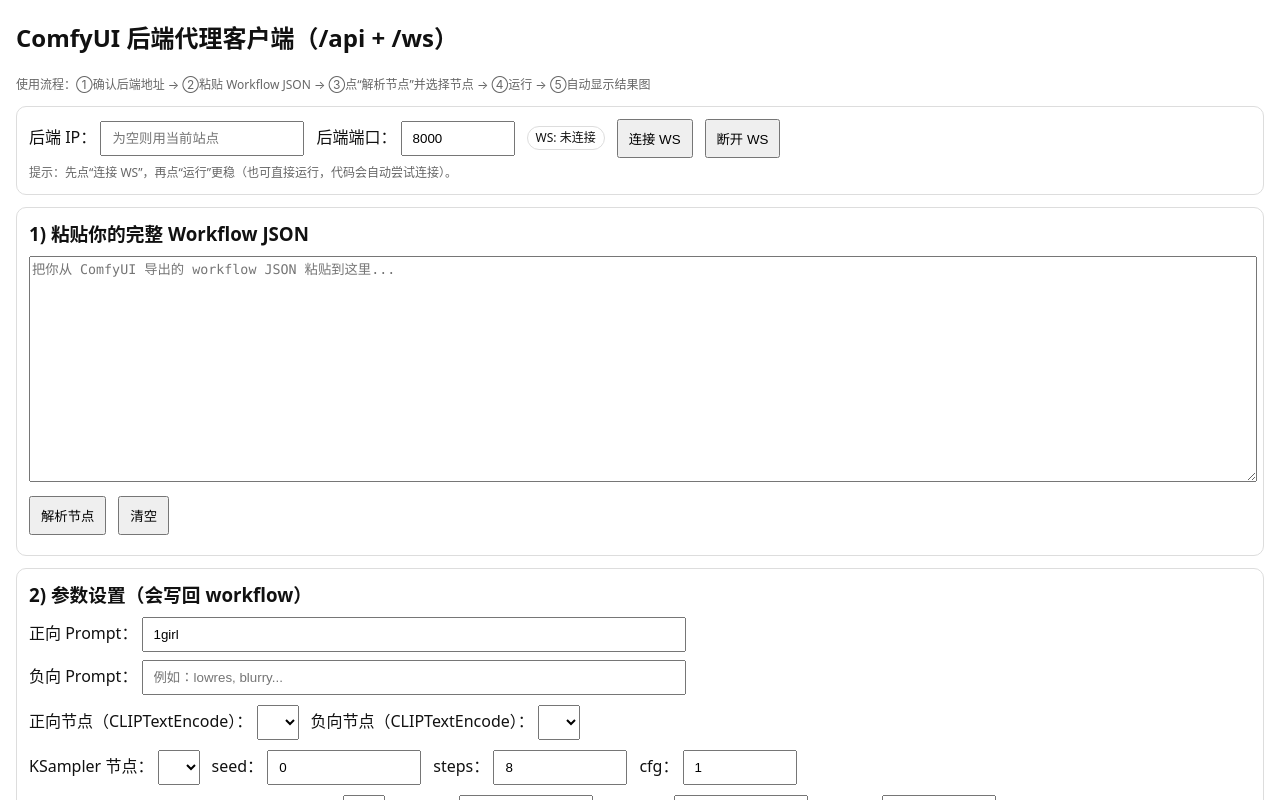
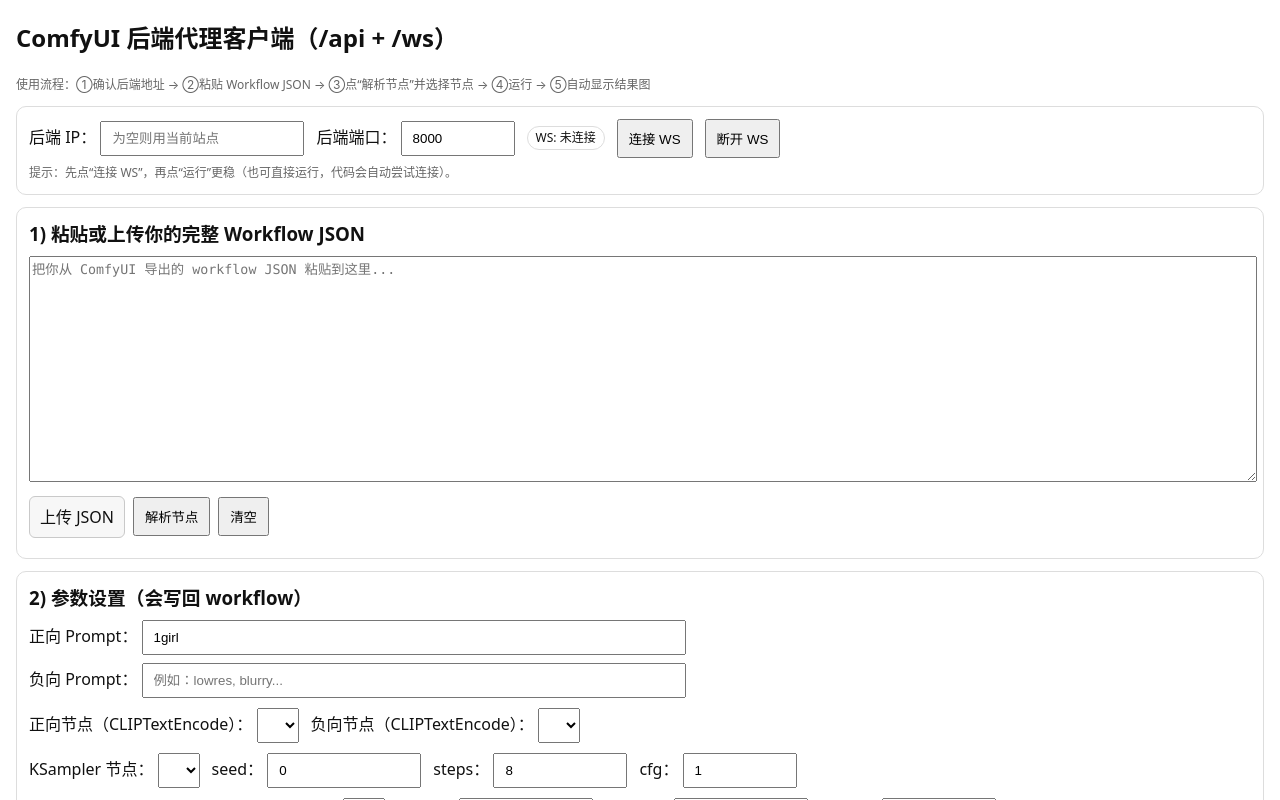
Before and after one commit to c1921/Comfyui-Assistant, a Vue app in the folder frontend/: page / in a window 1280 px wide. Shown: the top 800 px of the page. Built offline with nearby package versions, Linux system fonts and the light colour scheme.

Commit message:
feat: 添加工作流文件上传功能

```diff
--- a/frontend/src/components/WorkflowCard.vue
+++ b/frontend/src/components/WorkflowCard.vue
@@ -5,17 +5,43 @@
   (e: 'parse'): void
   (e: 'clear'): void
 }>()
+
+const onFileChange = (event: Event) => {
+  const target = event.target as HTMLInputElement
+  const file = target.files?.[0]
+  if (!file) return
+
+  const reader = new FileReader()
+  reader.onload = () => {
+    const text = typeof reader.result === 'string' ? reader.result : ''
+    emit('update:workflowJson', text)
+  }
+  reader.onerror = () => {
+    alert('读取 JSON 文件失败，请重试。')
+  }
+  reader.readAsText(file)
+  target.value = ''
+}
 </script>
 
 <template>
   <div class="card">
-    <h3 style="margin: 0 0 8px 0">1) 粘贴你的完整 Workflow JSON</h3>
+    <h3 style="margin: 0 0 8px 0">1) 粘贴或上传你的完整 Workflow JSON</h3>
     <textarea
       :value="props.workflowJson"
       placeholder="把你从 ComfyUI 导出的 workflow JSON 粘贴到这里..."
       @input="emit('update:workflowJson', ($event.target as HTMLTextAreaElement).value)"
     ></textarea>
-    <div class="row" style="margin-top: 8px">
+    <div class="row" style="margin-top: 8px; gap: 8px; flex-wrap: wrap">
+      <label class="btn">
+        上传 JSON
+        <input
+          type="file"
+          accept=".json,application/json"
+          style="display: none"
+          @change="onFileChange"
+        />
+      </label>
       <button @click="emit('parse')">解析节点</button>
       <button @click="emit('clear')">清空</button>
     </div>
--- a/frontend/src/style.css
+++ b/frontend/src/style.css
@@ -37,6 +37,19 @@
   cursor: pointer;
 }
 
+.btn {
+  display: inline-flex;
+  align-items: center;
+  gap: 6px;
+  padding: 8px 10px;
+  border: 1px solid #c9c9c9;
+  border-radius: 6px;
+  background: #f7f7f7;
+  color: #111;
+  cursor: pointer;
+  user-select: none;
+}
+
 .card {
   border: 1px solid #ddd;
   border-radius: 10px;
```
